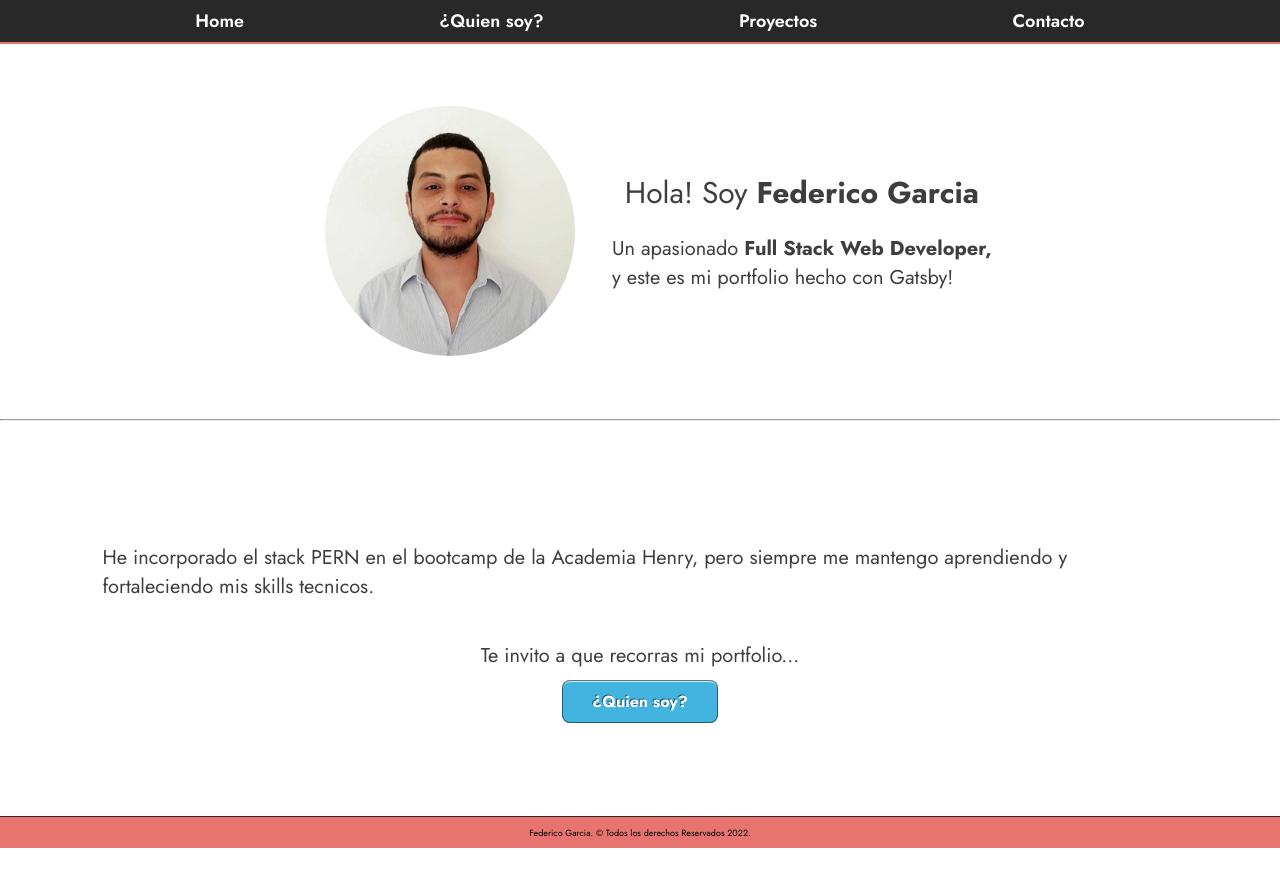
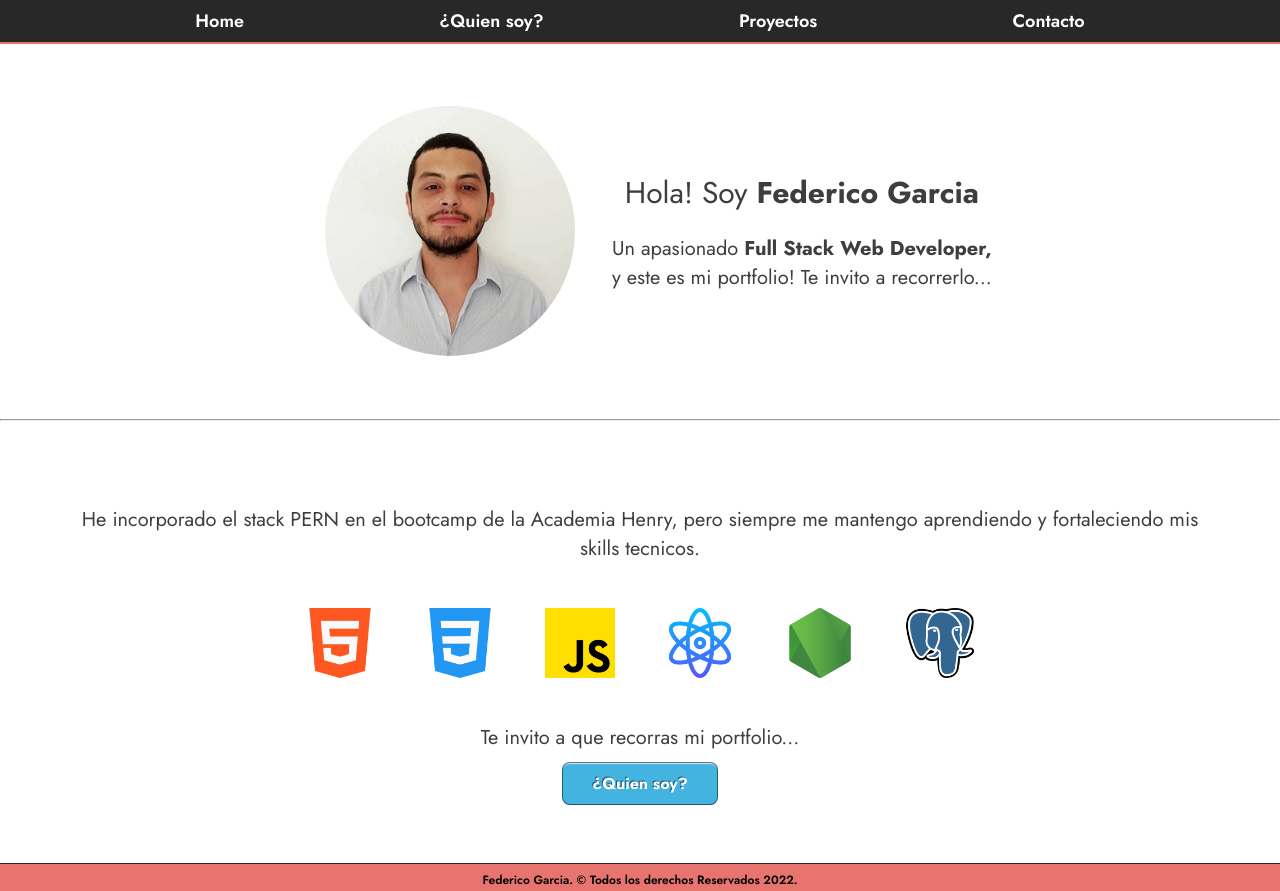
Before and after one commit to Fedegaar/Portfolio, a Gatsby site: page / in a window 1280 px wide. Before the commit the page ends 848 px from the top, so only its background shows below. Built offline with nearby package versions, Linux system fonts and the light colour scheme; Gatsby itself is replaced by a stand-in of ours.

Commit message:
ultimos retoques en estilos

```diff
--- a/src/components/Card.module.css
+++ b/src/components/Card.module.css
@@ -47,6 +47,8 @@
 .iconsContainer{
     display: flex;
     justify-content: space-evenly;
+    margin-top: 1em;
+    bottom: 0%;
 }
 .Redux{
     padding-top: 5px;
@@ -66,7 +68,7 @@
 
 @media (min-width: 768px){
     .container{
-        height: 460px;
+        height: 490px;
     }
     .cardImg{
         margin:0;
--- a/src/components/ContactForm.module.css
+++ b/src/components/ContactForm.module.css
@@ -61,10 +61,6 @@
     font-weight: 600;
 }
 
-.hola{
-    display: flex;
-    justify-content: center;
-}
 
 @media (min-width: 768px){
     .container{
@@ -74,5 +70,6 @@
         width: 650px;
         height: 470px;
         margin: 0%;
+
     }
 }
--- a/src/components/layout.module.css
+++ b/src/components/layout.module.css
@@ -77,4 +77,15 @@
         font-size: 18px;
         text-align: center;
     }
+
+    .Footer{
+        height: 3%;
+    }
+
+    .FooterText{
+        font-size: 12px;
+        font-weight: 600;
+        margin: 0.5%;
+        padding: 0%;
+    }
 }
--- a/src/pages/contact.module.css
+++ b/src/pages/contact.module.css
@@ -79,6 +79,9 @@
 
     .iconsContainer{
         width: 90%;
+        display: flex;
+        flex-direction: row;
+        align-items: center;
     }
 
     hr {
--- a/src/pages/index.js
+++ b/src/pages/index.js
@@ -2,8 +2,15 @@ import * as React from 'react'
 import { Link } from 'gatsby'
 import Layout from '../components/layout'
 import profile from '../images/profile.jpg'
+import JavaScript from '../images/js.png'
+import HTML from '../images/html-5.png'
+import CSS from '../images/css-3.png'
+import Node from '../images/nodo-js.png'
+import Reactt from '../images/React.png'
+import PostgreSQL from '../images/postgre.png'
+// import Express from '../images/'
 import 'animate.css';
-import {container, img, name, h1Name, Description, nameF, Info, button, ContentContainer} from './index.module.css'
+import { container, img, name, h1Name, Description, nameF, Info, button, ContentContainer, imgContainer, IMGSTACK } from './index.module.css'
 
 
 const IndexPage = () => {
@@ -12,17 +19,25 @@ const IndexPage = () => {
       <title>Federico Garcia - Portfolio</title>
       <Layout>
         <div className={container}>
-            <img  className={img} class="animate__animated animate__fadeInLeft" alt="Profile pic" src={profile} />
-            <div   className={Info}>
-                <h1 className={h1Name}>Hola! Soy&nbsp;<span className={name} class="animate__animated animate__fadeInRight">Federico Garcia</span></h1>
-                <p className={Description}>Un apasionado <span  className={nameF} class="animate__animated animate__fadeInUp">Full Stack Web Developer,<br/></span>  y este es mi portfolio hecho con Gatsby!</p>
-            </div>
+          <img className={img} class="animate__animated animate__fadeInLeft" alt="Profile pic" src={profile} />
+          <div className={Info}>
+            <h1 className={h1Name}>Hola! Soy&nbsp;<span className={name} class="animate__animated animate__fadeInRight">Federico Garcia</span></h1>
+            <p className={Description}>Un apasionado <span className={nameF} class="animate__animated animate__fadeInUp">Full Stack Web Developer,<br /></span>  y este es mi portfolio! Te invito a recorrerlo...</p>
+          </div>
         </div>
-        <hr/>
+        <hr />
         <div className={ContentContainer}>
-            <p className={Description}>He incorporado el stack PERN en el bootcamp de la Academia Henry, pero siempre me mantengo aprendiendo y fortaleciendo mis skills tecnicos.</p>
-            <p className={Description}>Te invito a que recorras mi portfolio...</p>
-            <Link to='/about'><a className={button} href="/about">¿Quien soy?</a></Link>
+          <p className={Description}>He incorporado el stack PERN en el bootcamp de la Academia Henry, pero siempre me mantengo aprendiendo y fortaleciendo mis skills tecnicos.</p>
+          <div className={imgContainer}>
+              <img src={HTML} className={IMGSTACK}/>
+              <img src={CSS} className={IMGSTACK}/>
+              <img src={JavaScript} className={IMGSTACK}/>
+              <img src={Reactt} className={IMGSTACK}/>
+              <img src={Node} className={IMGSTACK}/>
+              <img src={PostgreSQL} className={IMGSTACK}/>
+          </div>
+          <p className={Description}>Te invito a que recorras mi portfolio...</p>
+          <Link to='/about'><a className={button} href="/about">¿Quien soy?</a></Link>
         </div>
       </Layout>
     </main>
--- a/src/pages/index.module.css
+++ b/src/pages/index.module.css
@@ -22,6 +22,18 @@ body {
   display: block;
   width: 150px;
   height: 150px;
+}
+
+.IMGSTACK{
+  border-radius: 0px;
+  width: 30px;
+  height: 30px;
+  margin: 4px;
+}
+
+.imgContainer{
+  display: flex;
+  justify-content: space-between;
 }
 
 span{
@@ -58,6 +70,7 @@ img{
   font-family: 'Jost', sans-serif;
   font-size: 15px;
   color: #3E3E3E;
+  text-align: center;
 }
 
 
@@ -126,6 +139,12 @@ img{
   }
 
   .ContentContainer {
-    padding: 5%;
+    padding: 2%;
+  }
+
+  .IMGSTACK{
+    width: 70px;
+    height: 70px;
+    margin: 25px;
   }
 }
--- a/src/pages/projects.module.css
+++ b/src/pages/projects.module.css
@@ -2,7 +2,7 @@
     display: flex;
     flex-direction: column;
     justify-content: center;
-    margin-bottom: 0px;
+    align-items: center;
 }
 
 .cardContainer{
@@ -10,12 +10,48 @@
     flex-direction: column;
     align-items: center;
     margin: 20px;
+    margin-bottom: 0px;
 }
+
+.buttonContact{
+    display: flex;
+    flex-direction: column;
+    align-items: center;
+    margin-bottom: 30px;
+}
+
+.Description {
+    font-family: 'Jost', sans-serif;
+    font-size: 15px;
+    color: #3E3E3E;
+    text-align: center;
+  }
 
 .h1Title{
     font-family: 'Jost', sans-serif;
     text-align: center;
 }
+
+.button {
+    background-color: #43B3E0;
+    padding: 10px 30px;
+    text-align: center;
+    background-size: 200% auto;
+    color: white;
+    box-shadow: inset 0px 0px 0px 1px rgb(0 0 0 / 50%),
+      inset 0px 2px 1px 0px rgb(255 255 255 / 75%);
+    border-radius: 8px;
+    width: 30%;
+    height: 5px;
+    font-family: 'Jost', sans-serif;
+    font-weight: 700;
+    text-decoration: none;
+    text-shadow: -1px -1px 0.5px rgb(0 0 0 / 50%);
+  }
+
+  .button:hover {
+    background-color: #67bfe2;
+  }
 
 @media (min-width: 768px){
     .cardContainer{
@@ -24,4 +60,7 @@
         flex-direction: row;
         align-items: flex-start;
     }
+    .buttonContact{
+        justify-content: space-evenly;
+    }
 }
```
Also changed, not shown: src/pages/projects.js (+6 -1 lines), src/images/React.png (added), src/images/Sedes.png (deleted), src/images/css-3.png (added), src/images/html-5.png (added), src/images/images.jpg (deleted), src/images/js.png (added), src/images/nodo-js.png (added), src/images/postgre.png (added).
